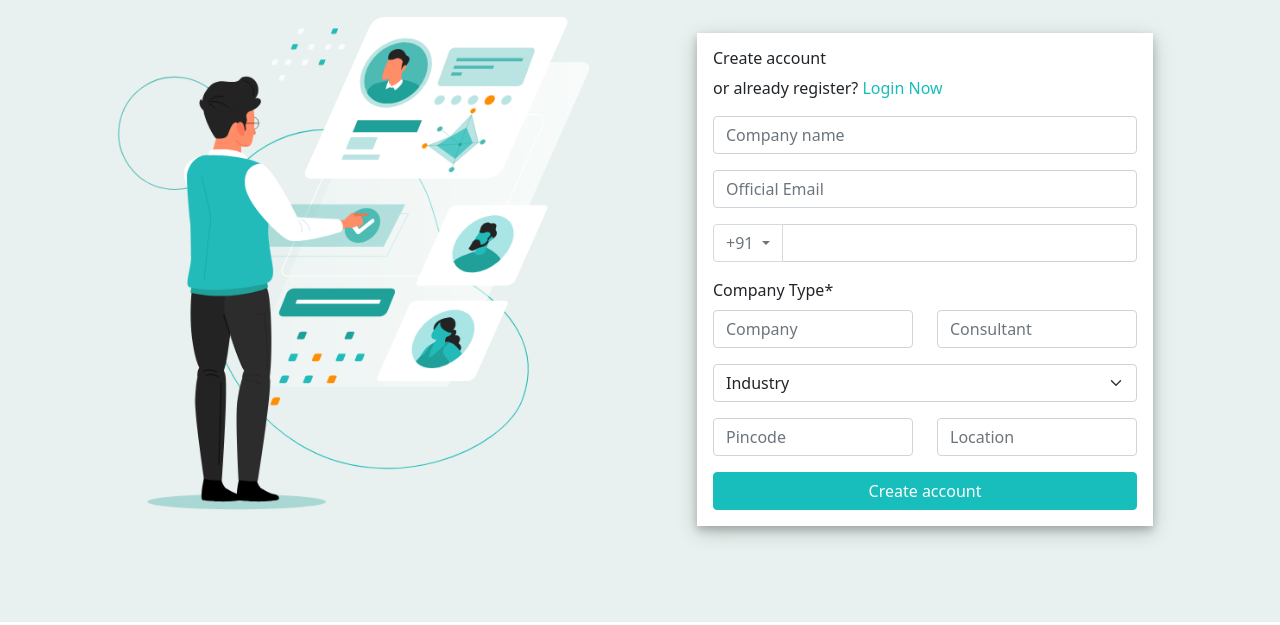
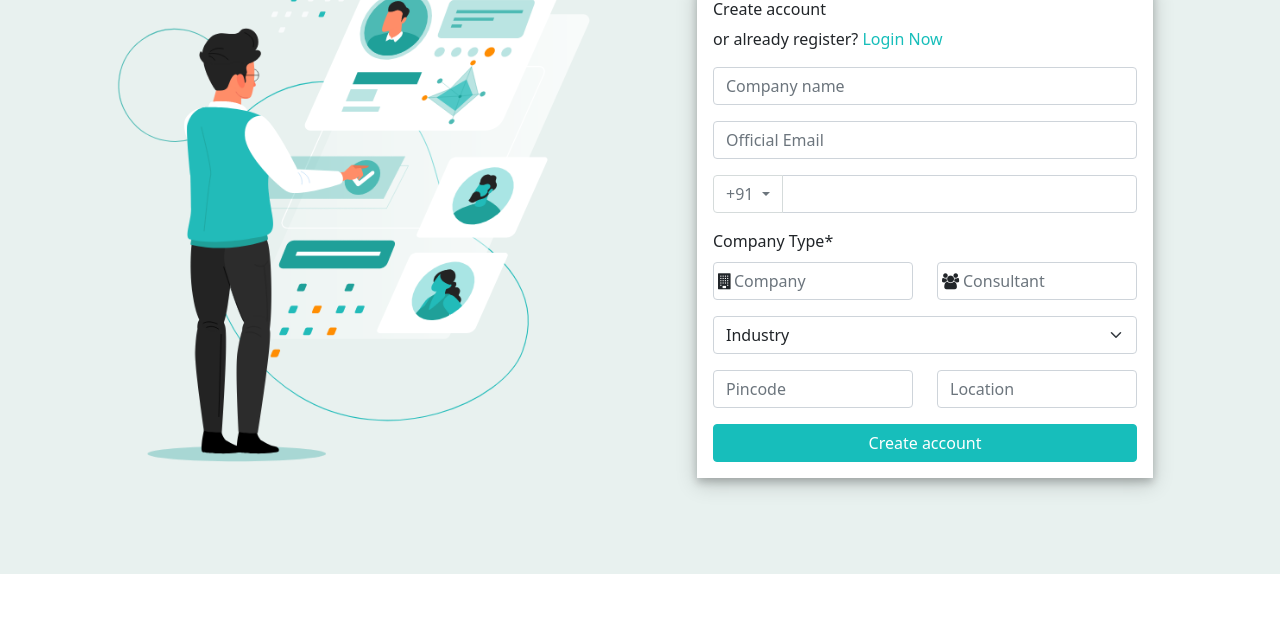
Before and after one commit to krmukesh1/employer_login, a plain HTML site: page login_1/index.html in a window 1280 px wide. Shown: the part 175-800 px from the top of the page. Drawn offline with nearby package versions, Linux system fonts and the light colour scheme.

Commit message:
added codes

```diff
--- a/login_1/index.html
+++ b/login_1/index.html
@@ -90,7 +90,9 @@
                 >
                 <div class="row">
                   <div class="col">
+                    <i class="fa fa-building"></i>
                     <input
+                      id="build"
                       type="text"
                       class="form-control"
                       placeholder="Company"
@@ -98,7 +100,9 @@
                     />
                   </div>
                   <div class="col">
+                    <i class="fa fa-users" id="users"></i>
                     <input
+                      id="builds"
                       type="text"
                       class="form-control"
                       placeholder="Consultant"
--- a/login_1/style.css
+++ b/login_1/style.css
@@ -16,7 +16,6 @@ img {
   max-width: 80%;
 }
 section#section_fit1 {
-  margin-top: 3rem;
   background-color: #e8f1ef;
   padding-bottom: 3rem;
 }
@@ -107,6 +106,27 @@ button.btn.btn-primary {
 .btn:focus {
   outline: 0;
   box-shadow: none !important;
+}
+input#build {
+  margin-top: -27px;
+  padding-left: 20px;
+}
+
+i.fa.fa-building {
+  text-align: center;
+  display: flex;
+  margin-top: 5px;
+  padding: 7px 0 0 5px;
+}
+input#builds {
+  margin-top: -27px;
+  padding-left: 25px;
+}
+i#users {
+  text-align: center;
+  display: flex;
+  margin-top: 5px;
+  padding: 7px 0 0 5px;
 }
 .d-flex.flex-row h4 {
   font-size: 10px;
```
